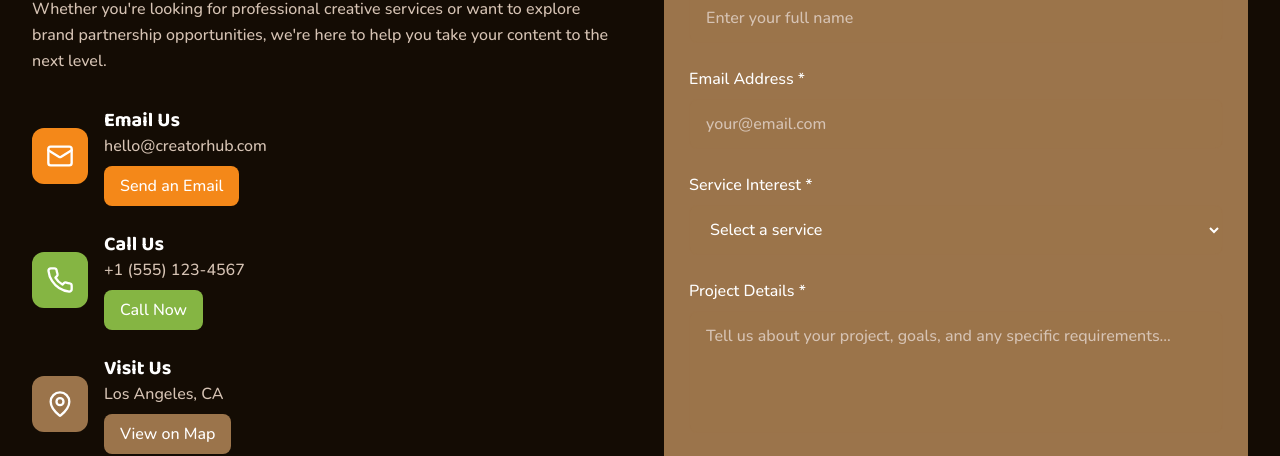
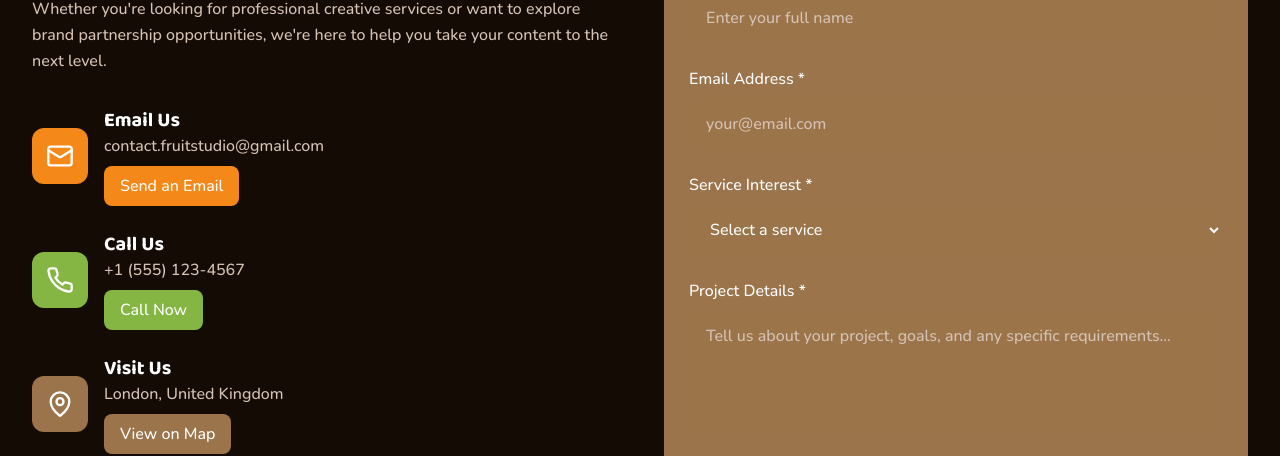
Before and after one commit to FruitStudioUK/Fruit-Site, a Next.js app: page /contact in a window 1280 px wide. Shown: the part 1259-1715 px from the top of the page. Built offline with nearby package versions, Linux system fonts and the light colour scheme.

Commit message:
Update Contact.tsx

```diff
--- a/components/Contact.tsx
+++ b/components/Contact.tsx
@@ -77,9 +77,9 @@ export function Contact() {
                   <h4 className="text-xl font-baloo2 font-bold text-white">
                     Email Us
                   </h4>
-                  <p className="text-text-gray">hello@creatorhub.com</p>
+                  <p className="text-text-gray">contact.fruitstudio@gmail.com</p>
                   <a
-                    href="mailto:hello@creatorhub.com"
+                    href="mailto:contact.fruitstudio@gmail.com"
                     className="inline-block mt-2 py-2 px-4 bg-primary-orange text-white rounded-lg hover:bg-opacity-90 transition-all duration-300"
                   >
                     Send an Email
@@ -113,9 +113,9 @@ export function Contact() {
                   <h4 className="text-xl font-baloo2 font-bold text-white">
                     Visit Us
                   </h4>
-                  <p className="text-text-gray">Los Angeles, CA</p>
+                  <p className="text-text-gray">London, United Kingdom</p>
                   <a
-                    href="https://maps.google.com/?q=Los+Angeles,+CA"
+                    href="https://maps.google.com/?q=London,+UK"
                     target="_blank"
                     rel="noopener noreferrer"
                     className="inline-block mt-2 py-2 px-4 bg-sub-background text-white rounded-lg hover:bg-opacity-90 transition-all duration-300"
```
